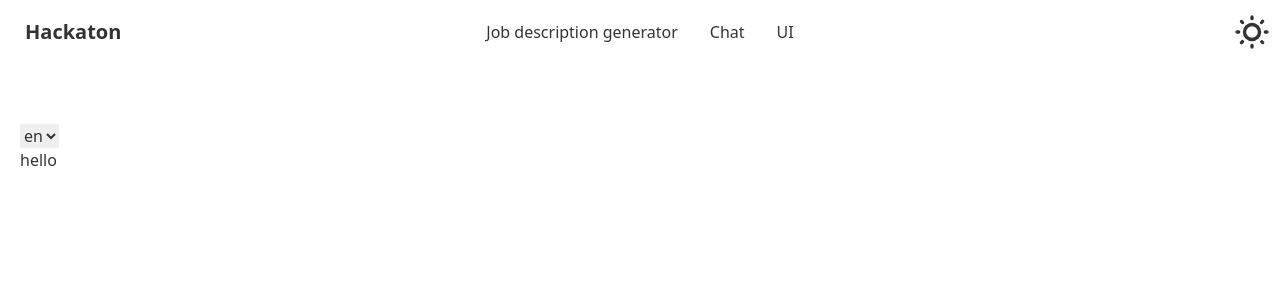
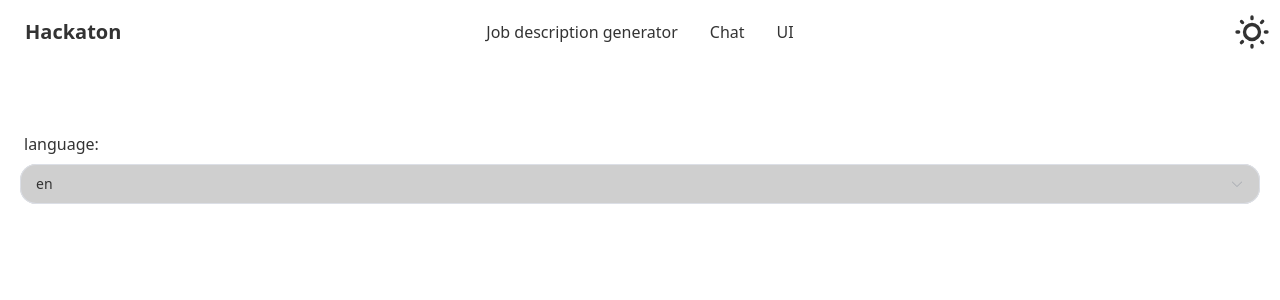
Before and after one commit to bpor92/ai-playground, a Nuxt app: page / in a window 1280 px wide. Shown: the top 300 px of the page. Built offline with nearby package versions, Linux system fonts and the light colour scheme.

Commit message:
add works version i18n

```diff
--- a/i18n.config.ts
+++ b/i18n.config.ts
@@ -1,12 +1,6 @@
 export default defineI18nConfig(() => ({
   legacy: false,
   locale: 'en',
-  // messages: {
-  //   en: {
-  //     welcome: 'Welcome'
-  //   },
-  //   fr: {
-  //     welcome: 'Bienvenue'
-  //   }
-  // }
+  fallbackLocale: 'pl',
+  availableLocales: ['en', 'pl'],
 }))
--- a/locales/en.json
+++ b/locales/en.json
@@ -1,3 +1,4 @@
 {
-  "hello": "hello from locales"
+  "hello": "hello",
+  "lang": "language"
 }
--- a/locales/pl.json
+++ b/locales/pl.json
@@ -1,3 +1,4 @@
 {
-  "hello": "siema"
+  "hello": "siema 123",
+  "lang": "Język"
 }
--- a/nuxt.config.ts
+++ b/nuxt.config.ts
@@ -2,15 +2,16 @@
 export default defineNuxtConfig({
     modules: ["@nuxtjs/tailwindcss", "@vueuse/nuxt", '@element-plus/nuxt', '@nuxtjs/i18n'],
     ssr: false,
-    // i18n: {
-    //     lazy: true,
-    //     langDir: './locales/',
-    //     locales: [
-    //         { code: 'en', file: 'en.json' },
-    //         { code: 'pl', file: 'pl.json' },
-    //     ],
-    // },
     runtimeConfig: {
         OPENAI_API_KEY: "",
     },
+    i18n: {
+        locales: [
+            { code: 'en', file: 'en.json' },
+            { code: 'pl', file: 'pl.json' },
+        ],
+        defaultLocale: 'en',
+        lazy: true,
+        langDir: 'locales/'
+    }
 })
--- a/pages/index.vue
+++ b/pages/index.vue
@@ -1,11 +1,11 @@
 <template>
   <div>
     <form>
-      <select v-model="locale">
-        <option value="en">en</option>
-        <option value="pl">pl</option>
-      </select>
-      <p>{{ $t('hello') }}</p>
+      <UiElSelect
+        v-model="locale"
+        :label="$t('lang')"
+        :options="[{ label: 'pl', value: 'pl'}, {value: 'en', label: 'en'}]"
+      />
     </form>
   </div>
 </template>
```
